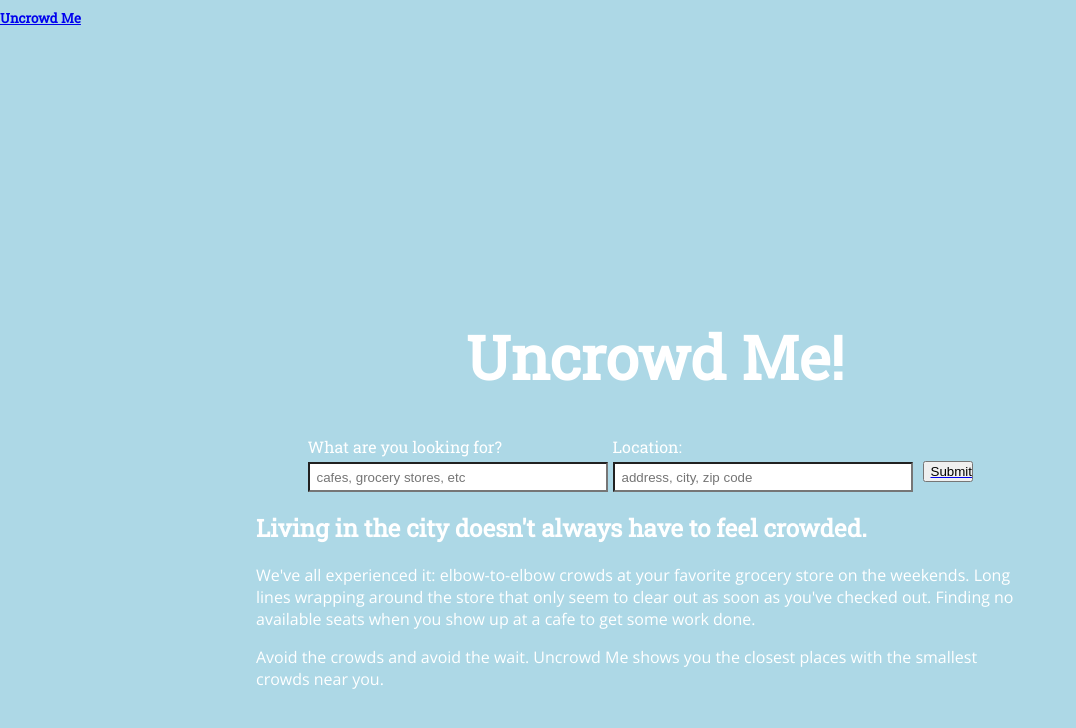
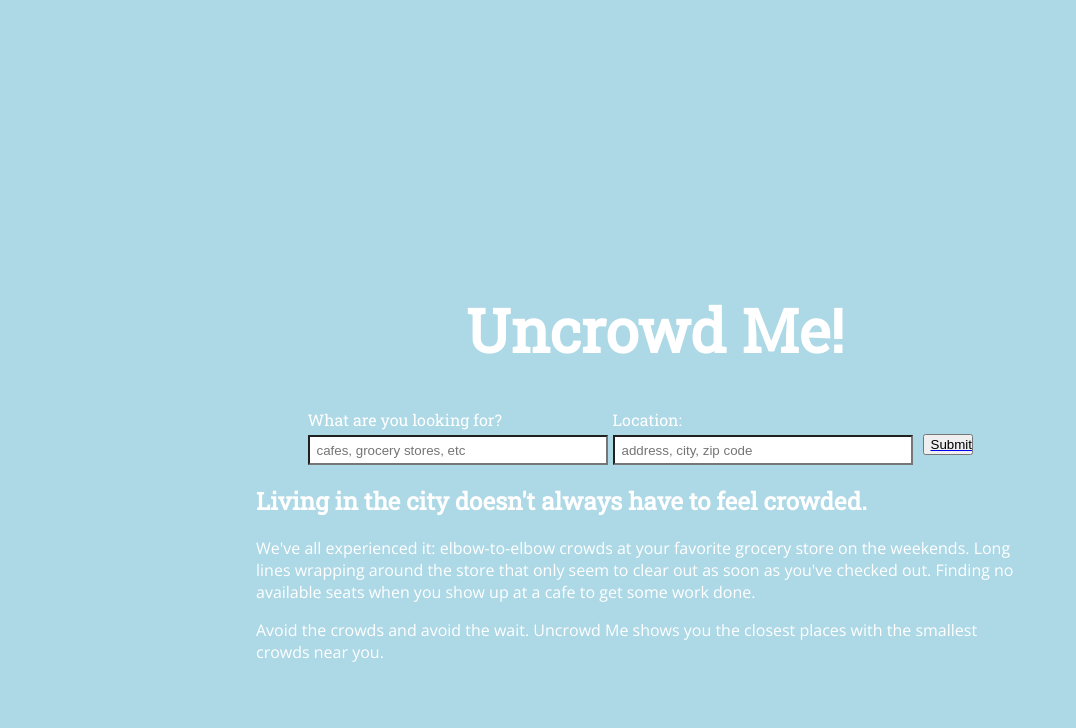
Before and after one commit to alexislouie/uncrowd-me-client, a React (Create React App) app: page / in a window 1280 px wide. Shown: the top 728 px of the page, without its empty margins (0-1076 px from the left). Built offline with nearby package versions, Linux system fonts and the light colour scheme; no server answers.

Commit message:
remove link from home page

```diff
--- a/src/components/App.js
+++ b/src/components/App.js
@@ -18,9 +18,6 @@ export default function App(props) {
             <Route render={({ location }) => (
 
                 <div className="app">
-                    <header>
-                        <h1><Link to="/">Uncrowd Me</Link></h1>
-                    </header>
                     <main>
                         <TransitionGroup>
                             <CSSTransition
```
